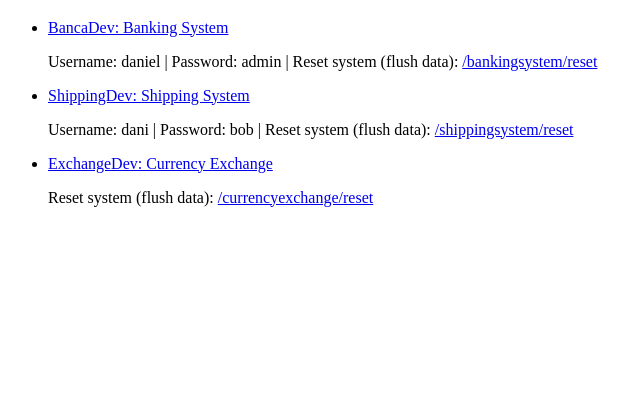
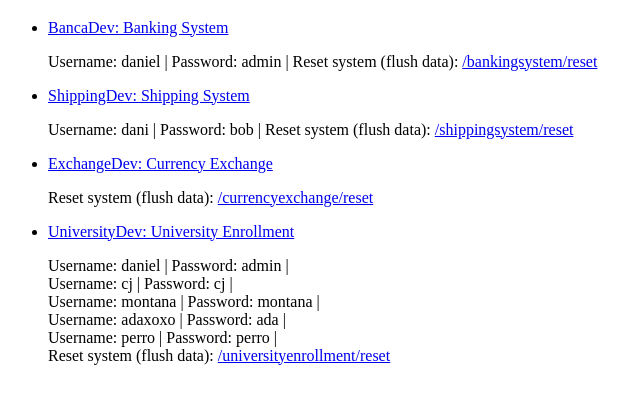
Before and after one commit to blindma1den/Programming-Skills-Level0, a Flask app: page / in a window 1280 px wide. Shown: the part 102-506 px from the top of the page, without its empty margins (0-640 px from the left). Run offline with Flask 3, Linux system fonts and the light colour scheme.

Commit message:
University Enrollment on frontpage

```diff
--- a/dlimon2_solutions/templates/hello.html
+++ b/dlimon2_solutions/templates/hello.html
@@ -16,6 +16,13 @@
         <p>Username: dani | Password: bob | Reset system (flush data): <a href="{{url_for('shippingsystem.reset')}}">/shippingsystem/reset</a></p>
         <li><a href="{{url_for('currencyexchange.hello')}}">ExchangeDev: Currency Exchange</a>
         <p>Reset system (flush data): <a href="{{url_for('currencyexchange.reset')}}">/currencyexchange/reset</a></p>
+        <li><a href="{{url_for('universityenrollment.hello')}}">UniversityDev: University Enrollment</a>
+        <p>Username: daniel | Password: admin | <br />
+           Username: cj | Password: cj | <br />
+            Username: montana | Password: montana | <br />
+            Username: adaxoxo | Password: ada | <br />
+            Username: perro | Password: perro | <br />
+            Reset system (flush data): <a href="{{url_for('universityenrollment.reset')}}">/universityenrollment/reset</a></p>
 
     </ul>
     </main>
```
